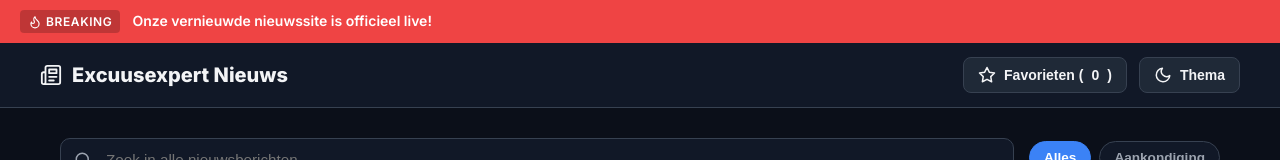
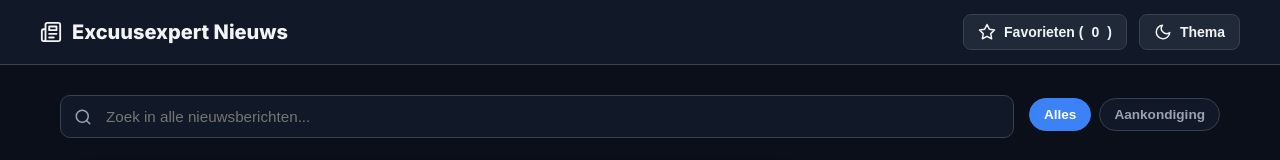
Before and after one commit to ExcuusExpert/nieuws, a plain HTML site: page index.html in a window 1280 px wide. Shown: the top 160 px of the page. Drawn offline with Linux system fonts and the light colour scheme.

Commit message:
Update index.html

```diff
--- a/index.html
+++ b/index.html
@@ -504,13 +504,19 @@
       return article.date ? new Date(article.date).getTime() : 0;
     }
 
-    function updateBreakingNews() {
-      if (articles.length > 0) {
-        const banner = document.getElementById('breakingBanner');
-        document.getElementById('breakingText').innerText = articles[0].title;
-        banner.classList.remove('hidden');
-      }
-    }
+  function updateBreakingNews() {
+  const banner = document.getElementById('breakingBanner');
+  // Zoek naar het eerste artikel dat expliciet op 'isBreaking' staat
+  const breakingArticle = articles.find(a => a.isBreaking === true);
+
+  if (breakingArticle) {
+    document.getElementById('breakingText').innerText = breakingArticle.title;
+    banner.classList.remove('hidden');
+  } else {
+    // Geen breaking nieuws? Verberg de rode balk!
+    banner.classList.add('hidden');
+  }
+}
 
     // ROUTING & RENDERING
     function render() {
```
